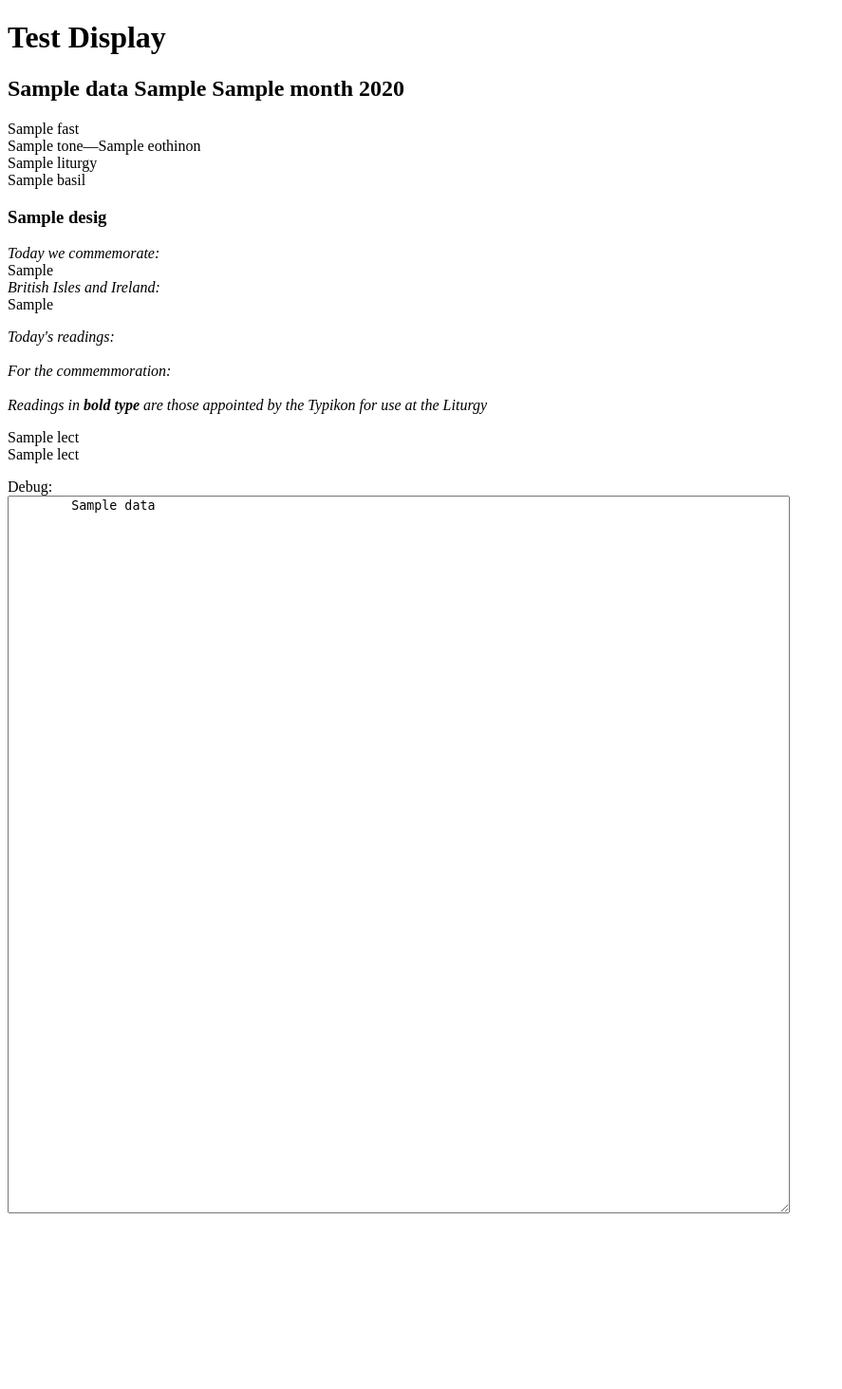
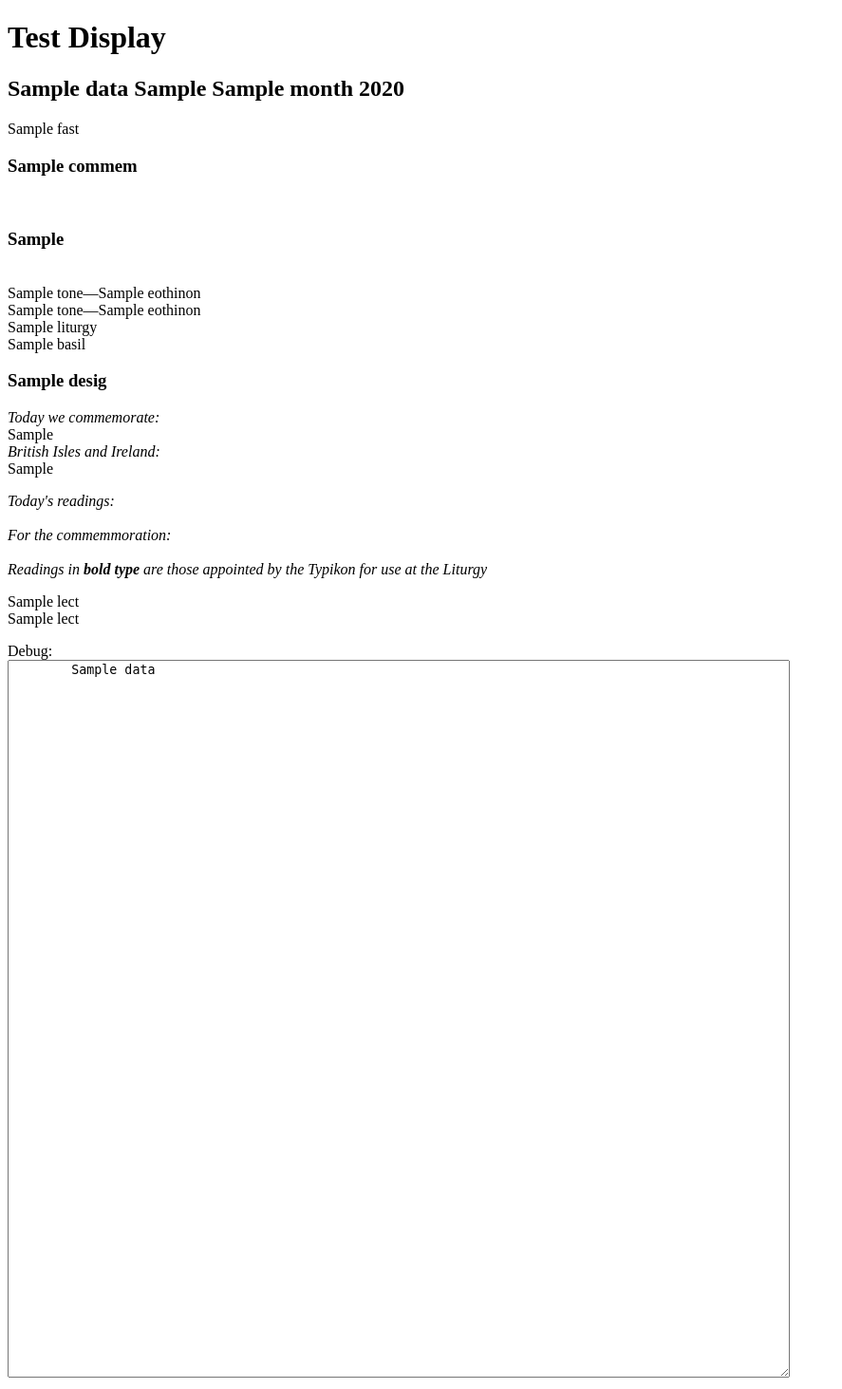
Before and after one commit to cmbryan/yocal, a Flask app: template api/templates/test_display.html in a window 1280 px wide. Shown: the whole page at 95% size, without its empty margins (0-887 px from the left). Before the commit the page ends 1278 px from the top, so only its background shows below. Run offline with Flask 3, Linux system fonts and the light colour scheme; the template is opened without the code that fills it: most values are stand-ins (such as "Sample title", 1, 10 or a date in 2020); parts of the project's set-up code (start-up, migrations or seed data) failed here and were passed over.

Commit message:
Added commemoration info

```diff
--- a/api/templates/test_display.html
+++ b/api/templates/test_display.html
@@ -10,6 +10,18 @@
     <p>
         <h2>{{ data["day_name"] }} {{ data["day_ord"] }} {{ data["month"] }} {{ data["year"] }}</h2>
         {{ data["fast"] }}
+        {% if data["commem"] %}
+            <br/>
+            <h3>{{ data["commem"] }}</h3>
+        {% endif %}
+        {% if data["fore_after"] %}
+            <br/>
+            <h3>{{ data["fore_after"] }}</h3>
+        {% endif %}
+        {% if data["tone"] %}
+            <br/>
+            {{ data["tone"] }}&mdash;{{ data["eothinon"] }}
+        {% endif %}
         {% if data["tone"] %}
             <br/>
             {{ data["tone"] }}&mdash;{{ data["eothinon"] }}
```
Also changed, not shown: api/test_res/test_api_output.html (+9 -0 lines).
